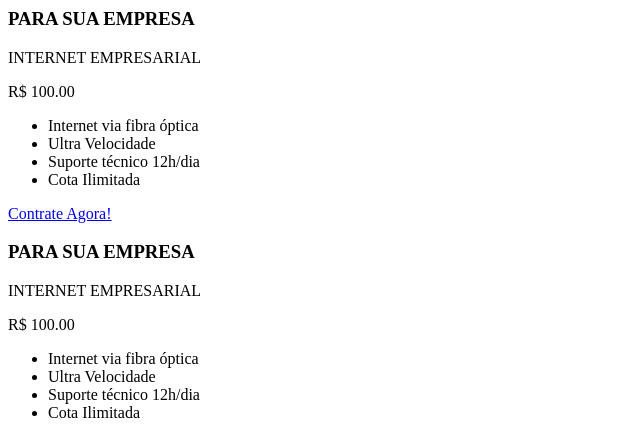
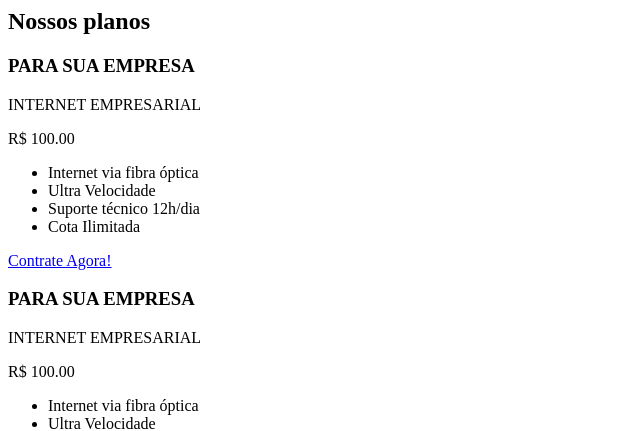
Before and after one commit to RafaelSoares12/siteNippontec, a Django app: template main/templates/includes/planos-section.html in a window 1280 px wide. Shown: the top 431 px of the page, without its empty margins (0-640 px from the left). Run offline with Django 4.2, Linux system fonts and the light colour scheme; the template is opened without the code that fills it, so the values that code supplies are empty.

Commit message:
fix index

```diff
--- a/main/templates/contato.html
+++ b/main/templates/contato.html
@@ -85,7 +85,6 @@
                             <option value="suporte">Suporte</option>
                             <option value="vendas">Vendas</option>
                             <option value="feedback">Feedback</option>
-                            <!-- Adicione mais opções conforme necessário -->
                         </select>
                     </div>
                     <div class="mb-4">
--- a/main/templates/contratos.html
+++ b/main/templates/contratos.html
@@ -81,9 +81,6 @@
 
 
 
-<script>
-    // Se você precisar adicionar scripts JavaScript, você pode fazê-lo aqui.
-</script>
 
 </body>
 </html>
--- a/main/templates/includes/planos-section.html
+++ b/main/templates/includes/planos-section.html
@@ -1,6 +1,10 @@
 {% load static %}
 
 <section id="planos" class="flex flex-col items-center justify-between py-24">
+
+    <div class="my-12 text-center text-blue-950">
+        <h1 class="text-5xl font-bold">Nossos planos</h1>
+    </div>
 
     <div class="flex justify-between">
 
```
Also changed, not shown: main/templates/includes/hero-section.html (line endings or trailing spaces).
